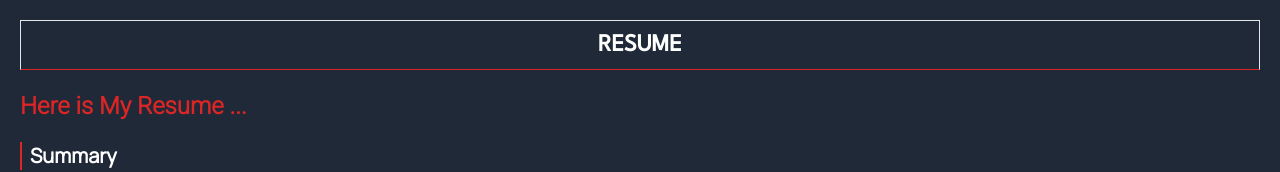
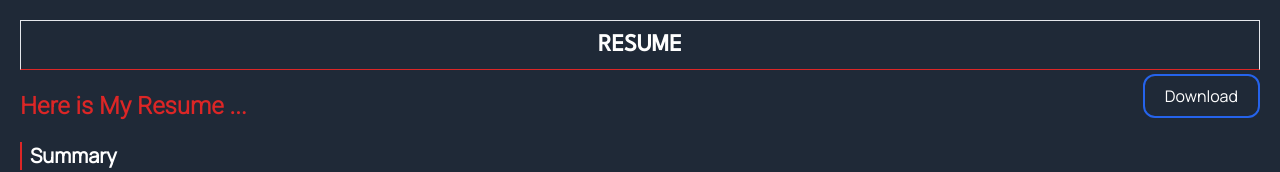
Before and after one commit to karan9615/Portfolio, a React (Create React App) app: page /resume in a window 1280 px wide. Shown: the part 384-556 px from the top of the page. Built offline with nearby package versions, Linux system fonts and the light colour scheme.

Commit message:
download resume added

```diff
--- a/src/components/Certifications/Certification.js
+++ b/src/components/Certifications/Certification.js
@@ -2,7 +2,7 @@ import React from 'react'
 
 const ProfileCard = ({name,taglin,img}) => {
   return (
-    <div style={{fontFamily:"Manrope,sans-serif"}} className='hover:scale-105 flex flex-col items-center mx-auto bg-gradient-to-r from-red-400 to-red-700 w-64 justify-center py-5 my-2 sm:w-4/5 sm:h-40 rounded-xl'>
+    <div style={{fontFamily:"Manrope,sans-serif"}} className='transition duration-300 hover:scale-105 flex flex-col items-center mx-auto bg-gradient-to-r from-red-400 to-red-700 w-64 justify-center py-5 my-2 sm:w-4/5 sm:h-40 rounded-xl'>
         <img src={img} alt='' className='h-10 w-10' />
         <h1 className='mt-2 text-white font-bold text-xl px-3'>{name}</h1>
         <p className='text-white text-sm'>{taglin}</p>
--- a/src/components/Contact/Contact.js
+++ b/src/components/Contact/Contact.js
@@ -1,4 +1,5 @@
 import React from "react";
+import { Link } from "react-router-dom";
 
 function Contact() {
   return (
@@ -33,9 +34,9 @@ function Contact() {
         <img src="https://cdn-icons.flaticon.com/png/512/5359/premium/5359467.png?token=exp=1647680314~hmac=18cb81b2edadbc0c59016533d4cc50bf" alt="" className="w-10 h-10" />
         <div className="flex flex-col items-center">
           <p className="text-xl font-bold">My resume</p>
-          <button className="text-sm my-1 py-1 border border-blue-800 hover:bg-blue-700 px-5 mb-2 shadow-2xl transition duration-200 rounded-md">
+          <a href='Myresume.pdf' download="KaranKumarGupta_Resume" className="text-sm my-1 py-1 border border-blue-800 hover:bg-blue-700 px-5 mb-2 shadow-2xl transition duration-200 rounded-md">
             Download
-          </button>
+          </a>
         </div>
       </div>
     </div>
--- a/src/components/Resume/Resume.js
+++ b/src/components/Resume/Resume.js
@@ -6,9 +6,12 @@ function Resume() {
       <h1 style={{fontFamily:"League Spartan,sans-serif"}} className="text-2xl uppercase font-bold mt-5 flex py-2 border border-b-red-600 justify-center ">
         Resume
       </h1>
+      <div className="flex justify-between items-center">
       <p style={{fontFamily:"Roboto,sans-serif"}} className="text-left text-2xl font-bold text-red-600 mt-5">
         Here is My Resume ...
       </p>
+      <a href="Myresume.pdf" download="KaranKumarGupta_Resume" className="px-5 py-2 border-2 border-blue-600 hover:bg-blue-600 rounded-xl">Download</a>
+      </div>
       <div style={{fontFamily:"Manrope,sans-serif"}} className="text-xl w-20 mt-5 font-semibold text-left border border-b-0 border-r-0 border-t-0 border-l-2 pl-2 border-red-600 ">
         Summary
       </div>
@@ -99,6 +102,7 @@ function Resume() {
           </ol>
         </li>
       </ol>
+
     </div>
   );
 }
```
Also changed, not shown: 1 other file (tests, documents, lock files or other folders).
